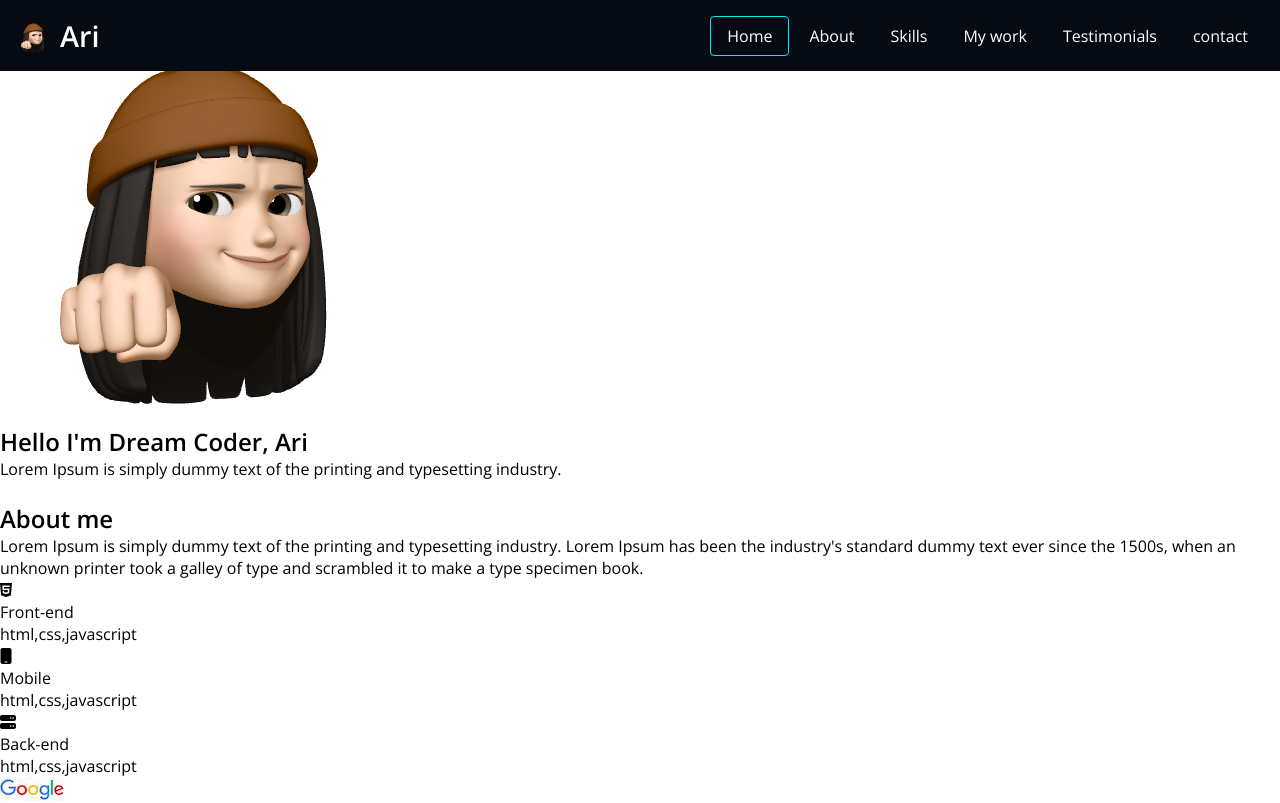
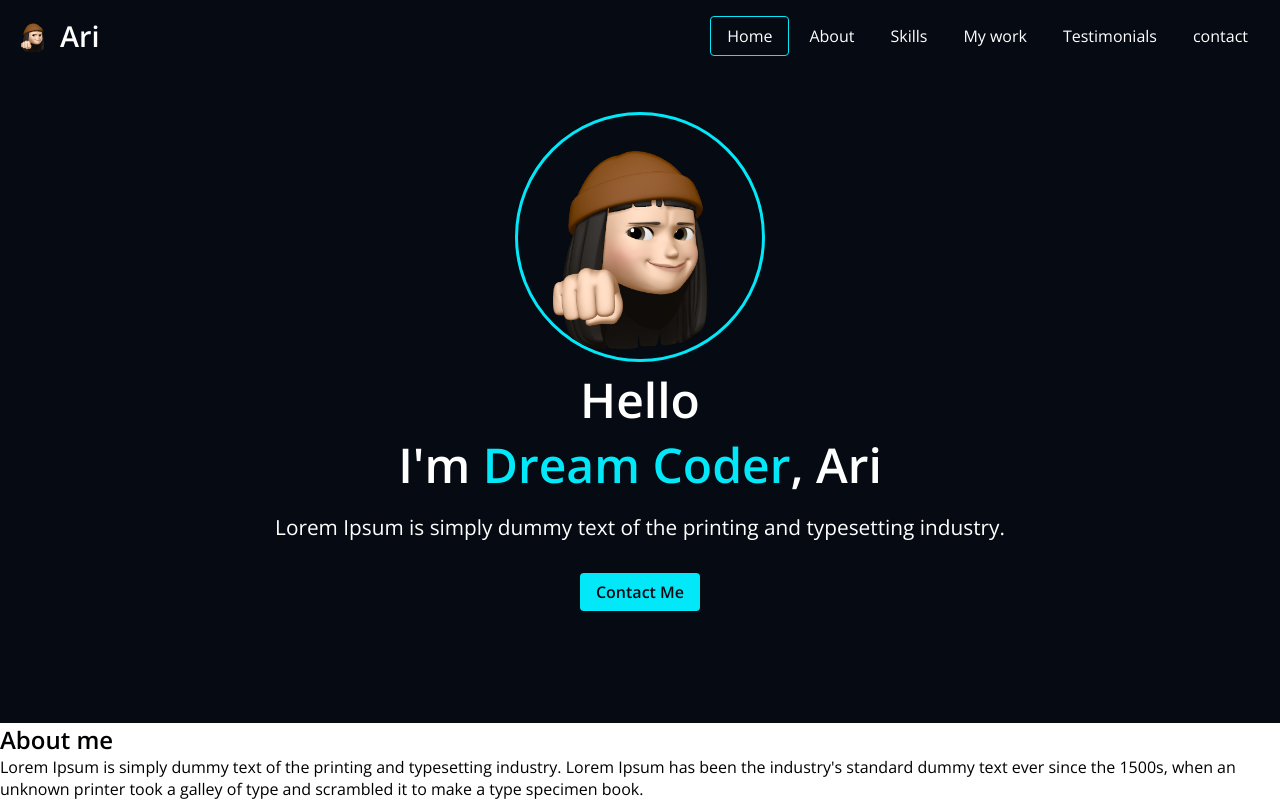
Before and after one commit to A-ri-SIM/portfolio_clone, a plain HTML site: page index.html in a window 1280 px wide. Shown: the top 803 px of the page. Drawn offline with nearby package versions, Linux system fonts and the light colour scheme.

Commit message:
CSS-Home

```diff
--- a/css/style.css
+++ b/css/style.css
@@ -55,8 +55,7 @@ button:focus {
 }
 
 /* Header */
-.header{
-    background-color: #050a13;
+.header {
   position: fixed;
   top: 0;
   width: 100%;
@@ -65,29 +64,69 @@ button:focus {
   align-items: center;
   padding: 1rem;
 }
-.header__logo{
+.header__logo {
   display: flex;
   align-items: center;
   gap: 8px;
 }
-.header__logo__img{
+.header__logo__img {
   width: 36px;
   height: 36px;
 }
-.header__logo__title{
+.header__logo__title {
   font-size: 1.8rem;
 }
-.header__menu{
+.header__menu {
   display: flex;
   gap: 4px;
 }
-.header__menu__item{
+.header__menu__item {
   padding: 8px 16px;
 }
-.header__menu__item:hover{
+.header__menu__item:hover {
   border-bottom: 1px solid var(--color-accent);
 }
-.header__menu__item.active{
+.header__menu__item.active {
   border: 1px solid var(--color-accent);
   border-radius: 4px;
 }
+
+/* Home */
+#home {
+  background-color: var(--color-primary);
+  color: var(--color-text);
+  padding: 5rem 1rem;
+  padding-top: 7rem;
+  text-align: center;
+}
+.home__avatar {
+  width: 250px;
+  height: 250px;
+  object-fit: cover;
+  border: 3px solid var(--color-accent);
+  border-radius: 100%;
+}
+.home__title {
+  font-size: 3rem;
+  margin-bottom: 1rem;
+}
+.home__title--strong {
+  color: var(--color-accent);
+}
+.home__decription {
+  font-size: 1.3rem;
+}
+.home__contact {
+  display: inline-block;
+  background-color: var(--color-accent);
+  color: var(--color-black);
+  padding: 0.5rem 1rem;
+  margin: 2rem;
+  font-weight: bold;
+  border-radius: 4px;
+}
+.home__contact:hover {
+  background-color: transparent;
+  color: var(--color-text);
+  outline: 2px solid var(--color-accent);
+}
--- a/index.html
+++ b/index.html
@@ -43,7 +43,9 @@
           <li><a class="header__menu__item" href="#about">About</a></li>
           <li><a class="header__menu__item" href="#skills">Skills</a></li>
           <li><a class="header__menu__item" href="#work">My work</a></li>
-          <li><a class="header__menu__item" href="#testimonial">Testimonials</a></li>
+          <li>
+            <a class="header__menu__item" href="#testimonial">Testimonials</a>
+          </li>
           <li><a class="header__menu__item" href="#contact">contact</a></li>
         </ul>
       </nav>
@@ -51,17 +53,24 @@
     <!-- Main -->
     <main>
       <!-- Home -->
-      <sesection id="home">
-        <img src="./images/profile.png" alt="Ari's profile" />
-        <h2>Hello I&#39;m Dream Coder, Ari</h2>
-        <p>
+      <section id="home">
+        <img
+          class="home__avatar"
+          src="./images/profile.png"
+          alt="Ari's profile"
+        />
+        <h2 class="home__title">
+          Hello<br />
+          I&#39;m <strong class="home__title--strong">Dream Coder</strong>, Ari
+        </h2>
+        <p class="home__decription">
           Lorem Ipsum is simply dummy text of the printing and typesetting
           industry.
         </p>
-        <a href="#contact">Contact Me</a>
-      </sesection>
+        <a class="home__contact" href="#contact">Contact Me</a>
+      </section>
       <!-- About -->
-      <sesection id="about">
+      <section id="about">
         <h2>About me</h2>
         <p>
           Lorem Ipsum is simply dummy text of the printing and typesetting
@@ -102,9 +111,9 @@
             </div>
           </li>
         </ul>
-      </sesection>
+      </section>
       <!-- Skills -->
-      <sesection id="skills">
+      <section id="skills">
         <h2>My Skills</h2>
         <p>Skills & Attributes</p>
         <p>
@@ -162,9 +171,9 @@
             </ul>
           </section>
         </div>
-      </sesection>
+      </section>
       <!-- Work -->
-      <sesection id="work">
+      <section id="work">
         <h2>My work</h2>
         <p>Projects</p>
         <ul>
@@ -256,9 +265,9 @@
             </a>
           </li>
         </ul>
-      </sesection>
+      </section>
       <!-- Testimonials -->
-      <sesection id="testimonials">
+      <section id="testimonials">
         <h2>Testimonials</h2>
         <p>See what they say about me</p>
         <ul>
@@ -299,7 +308,7 @@
             </div>
           </li>
         </ul>
-      </sesection>
+      </section>
       <!-- Arrow up -->
       <aside>
         <a href="#home" title="back to top">
@@ -313,7 +322,11 @@
       <p>ari6695@naver.com</p>
       <ul>
         <li>
-          <a href="https://github.com/A-ri-SIM" target="_blank" title="my github link">
+          <a
+            href="https://github.com/A-ri-SIM"
+            target="_blank"
+            title="my github link"
+          >
             <i class="fa-brands fa-github"></i>
           </a>
         </li>
```
Lines whose indentation alone changed are shown as unchanged.
